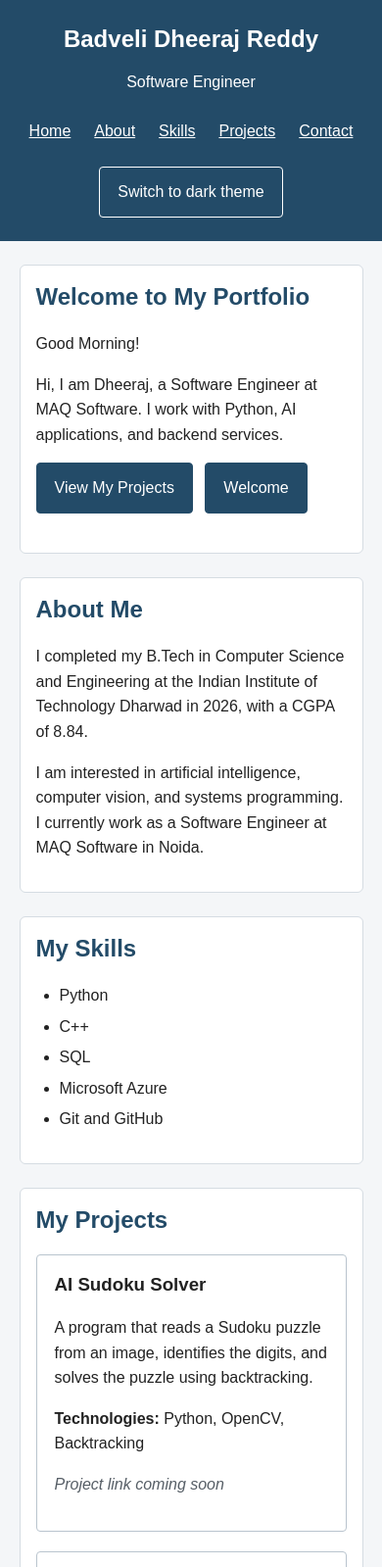
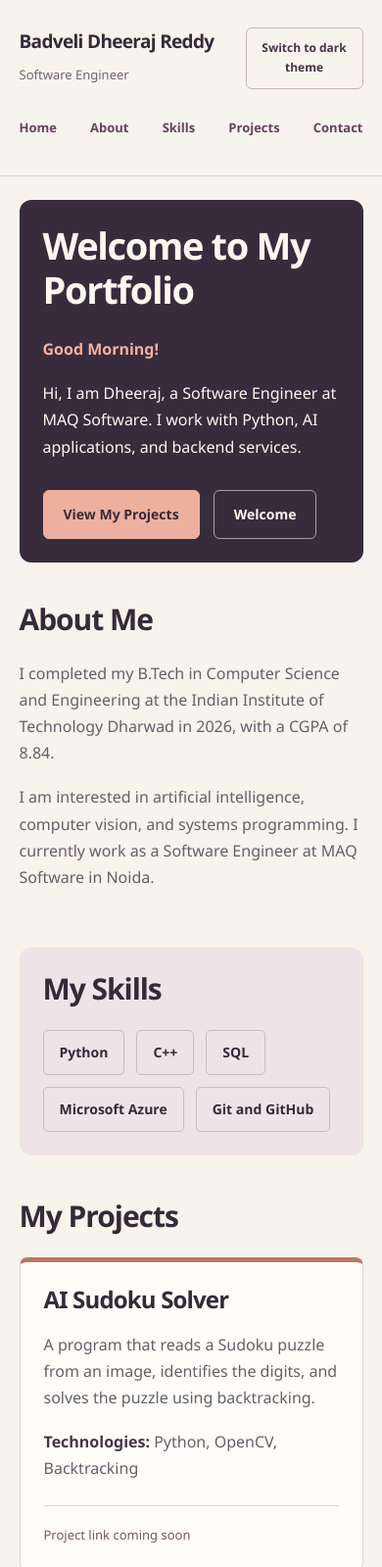
Before and after one commit to dheeraj-droid/personal-portfolio, a plain HTML site: page index.html in a window 390 px wide. Shown: the top 1599 px of the page at 98% size. Drawn offline with Linux system fonts and the light colour scheme.

Commit message:
style: refine portfolio palette typography and responsive layouts

```diff
--- a/css/style.css
+++ b/css/style.css
@@ -1,145 +1,298 @@
-/* General page styles */
+/* Warm ivory, deep plum, and muted coral. */
 * {
   box-sizing: border-box;
 }
 
 body {
   margin: 0;
-  font-family: Arial, sans-serif;
-  line-height: 1.6;
-  color: #222222;
-  background-color: #f4f6f8;
+  font-family: "Segoe UI", Arial, sans-serif;
+  line-height: 1.7;
+  color: #342b38;
+  background-color: #f7f3ed;
 }
 
 .container {
   width: 90%;
-  max-width: 960px;
+  max-width: 1120px;
   margin: auto;
 }
 
-header, footer {
-  padding: 24px 0;
-  text-align: center;
-  color: white;
-  background-color: #234b68;
+/* Name on the left, navigation and theme control on the right. */
+header {
+  padding: 28px 0;
+  border-bottom: 1px solid #ded5d4;
+}
+
+header .container {
+  display: grid;
+  grid-template-columns: 1fr auto auto;
+  column-gap: 30px;
+  align-items: center;
 }
 
 h1, h2, h3 {
-  line-height: 1.3;
+  line-height: 1.2;
+  letter-spacing: -0.035em;
 }
 
 h1 {
   margin: 0;
-  font-size: 28px;
+  font-size: 22px;
 }
 
-h2 {
-  margin-top: 0;
-  color: #234b68;
+header p {
+  grid-column: 1;
+  margin: 5px 0 0;
+  color: #716570;
+  font-size: 13px;
 }
 
 nav {
+  grid-column: 2;
+  grid-row: 1 / 3;
   display: flex;
-  justify-content: center;
   flex-wrap: wrap;
-  gap: 8px 20px;
-  margin: 16px 0;
+  gap: 16px;
 }
 
 nav a {
-  color: white;
-  padding: 8px;
+  padding: 10px 0;
+  font-size: 14px;
+  font-weight: 600;
+  text-decoration: none;
 }
 
 a {
-  color: #175b86;
+  color: #674260;
   overflow-wrap: anywhere;
 }
 
 a:hover {
-  text-decoration: none;
-}
-
-section {
-  margin: 24px 0;
-  padding: 24px;
-  background-color: white;
-  border: 1px solid #d5dce2;
-  border-radius: 6px;
+  color: #9c4338;
+  text-decoration: underline;
 }
 
 button, .button {
   display: inline-block;
-  padding: 12px 18px;
-  border: 1px solid #234b68;
-  border-radius: 4px;
-  color: white;
-  background-color: #234b68;
+  padding: 12px 20px;
+  border: 1px solid #493348;
+  border-radius: 6px;
+  color: #ffffff;
+  background-color: #493348;
   font: inherit;
+  font-size: 14px;
+  font-weight: 600;
   text-decoration: none;
   cursor: pointer;
 }
 
 button:hover, .button:hover {
-  background-color: #15354d;
+  color: #ffffff;
+  background-color: #65465f;
+  text-decoration: none;
 }
 
 #theme-toggle {
-  border-color: white;
+  grid-column: 3;
+  grid-row: 1 / 3;
+  padding: 10px 14px;
+  color: #493348;
+  background-color: transparent;
+  border-color: #c8b7c1;
+  font-size: 12px;
+}
+
+#theme-toggle:hover {
+  background-color: #eee3e7;
+}
+
+/* A simple two-column layout for About and Skills. */
+main.container {
+  display: grid;
+  grid-template-columns: 1.3fr 1fr;
+  gap: 32px;
+  padding: 40px 0 64px;
+}
+
+section {
+  min-width: 0;
+  padding: 36px;
+  border-radius: 12px;
+}
+
+h2 {
+  margin: 0 0 24px;
+  font-size: 32px;
+  font-weight: 650;
+}
+
+h3 {
+  margin: 0 0 18px;
+  font-size: 24px;
+  font-weight: 600;
+}
+
+p {
+  margin: 0 0 18px;
+}
+
+#home, #projects, #contact {
+  grid-column: 1 / -1;
+}
+
+#home {
+  padding: 64px;
+  color: #fff7ef;
+  background-color: #382b3c;
+}
+
+#home h2 {
+  max-width: 650px;
+  margin-bottom: 24px;
+  font-size: 62px;
+  font-weight: 600;
+}
+
+#greeting {
+  color: #f2b2a0;
+  font-weight: 600;
+}
+
+#home p {
+  max-width: 660px;
 }
 
 #home .button {
-  margin: 0 8px 8px 0;
+  margin: 12px 10px 0 0;
+  color: #382b3c;
+  background-color: #edb09e;
+  border-color: #edb09e;
 }
 
-/* Skills and project layouts */
+#home .button:hover {
+  background-color: #f5c6b8;
+}
+
+#welcome-button {
+  color: #fff7ef;
+  background-color: transparent;
+  border-color: #b39aa9;
+}
+
+#welcome-button:hover {
+  background-color: #574052;
+}
+
+#welcome-message {
+  margin: 20px 0 0;
+  color: #f2b2a0;
+}
+
+#welcome-message:empty {
+  display: none;
+}
+
+#about {
+  padding-left: 0;
+}
+
+#about p, .project-card p, .contact-intro p {
+  color: #685e68;
+}
+
+#skills {
+  background-color: #eee3e7;
+}
+
 .skills-list {
-  padding-left: 24px;
+  display: flex;
+  flex-wrap: wrap;
+  gap: 12px;
+  list-style: none;
+  padding: 0;
+  margin: 0;
 }
 
 .skills-list li {
-  margin-bottom: 6px;
+  padding: 10px 16px;
+  border: 1px solid #cdbac6;
+  border-radius: 5px;
+  font-size: 14px;
+  font-weight: 600;
+}
+
+/* Two project cards, with color providing the visual detail. */
+#projects {
+  padding: 20px 0 32px;
 }
 
 .project-list {
   display: flex;
-  gap: 20px;
+  gap: 24px;
 }
 
 .project-card {
   flex: 1;
   min-width: 0;
-  padding: 18px;
-  border: 1px solid #b9c4ce;
-  border-radius: 4px;
+  padding: 32px;
+  background-color: #fffdf9;
+  border: 1px solid #ded5d4;
+  border-top: 5px solid #b97968;
+  border-radius: 8px;
 }
 
-.project-card h3 {
-  margin-top: 0;
+.project-card:nth-child(2) {
+  border-top-color: #89718c;
 }
 
-.placeholder {
-  color: #565e66;
-  font-style: italic;
+.project-card strong {
+  color: #493348;
 }
 
-/* Contact form */
+.project-card .placeholder {
+  margin: 24px 0 0;
+  padding-top: 18px;
+  border-top: 1px solid #ded5d4;
+  color: #765869;
+  font-size: 13px;
+}
+
+/* Contact introduction beside the existing form. */
+#contact {
+  display: grid;
+  grid-template-columns: 1fr 1.2fr;
+  gap: 64px;
+  padding: 44px;
+  background-color: #eee3e7;
+}
+
+.contact-intro h2 {
+  font-size: 38px;
+}
+
+.contact-intro p {
+  font-size: 14px;
+}
+
 form {
-  max-width: 600px;
+  min-width: 0;
 }
 
 label {
   display: block;
-  margin-top: 16px;
-  margin-bottom: 6px;
+  margin-bottom: 7px;
+  font-size: 13px;
+  font-weight: 600;
 }
 
 input, textarea {
   width: 100%;
-  padding: 10px;
+  padding: 12px;
+  color: #342b38;
+  background-color: #fffdf9;
   font: inherit;
-  border: 1px solid #77838e;
-  border-radius: 4px;
+  border: 1px solid #b7a3b0;
+  border-radius: 5px;
 }
 
 textarea {
@@ -147,74 +300,191 @@ textarea {
 }
 
 .error {
-  color: #b02020;
-  font-size: 14px;
-  margin: 4px 0 12px;
+  min-height: 8px;
+  margin: 4px 0 14px;
+  color: #a32432;
+  font-size: 13px;
 }
 
 [aria-invalid="true"] {
-  border-color: #b02020;
+  border-color: #a32432;
+}
+
+#form-status {
+  margin: 16px 0 0;
+  font-size: 14px;
 }
 
 :focus-visible {
-  outline: 3px solid #b56100;
-  outline-offset: 3px;
+  outline: 3px solid #ad4f27;
+  outline-offset: 4px;
 }
 
-/* Dark theme: JavaScript adds this class to the body. */
-body.dark-theme {
-  color: #eeeeee;
-  background-color: #18212a;
+#home :focus-visible {
+  outline-color: #f5c6b8;
 }
 
-.dark-theme section {
-  background-color: #25313c;
-  border-color: #687885;
+footer {
+  padding: 24px;
+  border-top: 1px solid #ded5d4;
+  text-align: center;
+  color: #716570;
+  font-size: 13px;
 }
 
-.dark-theme h2, .dark-theme a:not(.button) {
-  color: #a9d7ff;
+footer p {
+  margin: 0;
+}
+
+/* The same palette adapted for the required dark theme. */
+body.dark-theme {
+  color: #f5edf3;
+  background-color: #211c25;
+}
+
+.dark-theme header, .dark-theme footer {
+  border-color: #514251;
+}
+
+.dark-theme a {
+  color: #efb5a4;
+}
+
+.dark-theme #theme-toggle {
+  color: #f5edf3;
+  border-color: #9e8496;
+}
+
+.dark-theme #theme-toggle:hover {
+  background-color: #493348;
+}
+
+.dark-theme #skills, .dark-theme #contact {
+  background-color: #342a38;
+}
+
+.dark-theme .project-card {
+  background-color: #2c2530;
+  border-color: #776370;
+  border-top-color: #d69b89;
+}
+
+.dark-theme .project-card:nth-child(2) {
+  border-top-color: #b69fbd;
+}
+
+.dark-theme header p, .dark-theme footer,
+.dark-theme #about p, .dark-theme .project-card p,
+.dark-theme .contact-intro p {
+  color: #d0c0cc;
+}
+
+.dark-theme .project-card strong {
+  color: #f5edf3;
 }
 
 .dark-theme input, .dark-theme textarea {
-  color: #eeeeee;
-  background-color: #18212a;
-  border-color: #9eafbd;
-}
-
-.dark-theme .placeholder {
-  color: #c4cdd5;
+  color: #f5edf3;
+  background-color: #211c25;
 }
 
 .dark-theme .error {
-  color: #ffaaaa;
+  color: #ffb4bb;
 }
 
 .dark-theme [aria-invalid="true"] {
-  border-color: #ffaaaa;
+  border-color: #ffb4bb;
 }
 
 .dark-theme :focus-visible {
-  outline-color: #ffd078;
+  outline-color: #f5c6b8;
 }
 
-/* Tablet and mobile layouts */
+/* Keep the same content easy to read on smaller screens. */
+@media (max-width: 1050px) {
+  header .container {
+    grid-template-columns: 1fr auto;
+  }
+
+  nav {
+    grid-column: 1 / -1;
+    grid-row: 3;
+    margin-top: 18px;
+    justify-content: space-between;
+  }
+
+  #theme-toggle {
+    grid-column: 2;
+  }
+
+  #contact {
+    gap: 32px;
+  }
+}
+
 @media (max-width: 768px) {
+  main.container {
+    grid-template-columns: 1fr;
+    gap: 24px;
+    padding-top: 24px;
+  }
+
+  #home {
+    padding: 36px;
+  }
+
+  #home h2 {
+    font-size: 44px;
+  }
+
+  #about {
+    padding: 16px 0;
+  }
+
   .project-list {
     flex-direction: column;
+  }
+
+  #contact {
+    grid-template-columns: 1fr;
+    gap: 24px;
   }
 }
 
 @media (max-width: 480px) {
   h1 {
-    font-size: 24px;
+    font-size: 19px;
   }
 
-  section {
-    padding: 16px;
+  header .container {
+    column-gap: 16px;
+  }
+
+  #theme-toggle {
+    max-width: 120px;
   }
 
   nav {
-    gap: 4px 8px;
+    gap: 8px;
+  }
+
+  nav a {
+    font-size: 13px;
+  }
+
+  section, #home, #contact, .project-card {
+    padding: 24px;
+  }
+
+  #home h2 {
+    font-size: 38px;
+  }
+
+  h2, .contact-intro h2 {
+    font-size: 30px;
+  }
+
+  #welcome-button {
+    margin-top: 12px;
   }
 }
--- a/index.html
+++ b/index.html
@@ -69,9 +69,11 @@
     </section>
 
     <section id="contact">
-      <h2>Contact Me</h2>
-      <p>Email: <a href="mailto:dheerajreddy035@gmail.com">dheerajreddy035@gmail.com</a></p>
-      <p>This form is a demonstration. It validates your details but does not send a message.</p>
+      <div class="contact-intro">
+        <h2>Contact Me</h2>
+          <p>Email: <a href="mailto:dheerajreddy035@gmail.com">dheerajreddy035@gmail.com</a></p>
+        <p>This form is a demonstration. It validates your details but does not send a message.</p>
+      </div>
       <form id="contact-form" novalidate>
         <label for="full-name">Full Name (required)</label>
         <input id="full-name" name="fullName" type="text" autocomplete="name" required aria-describedby="name-error">
```
Also changed, not shown: 2 other files.
